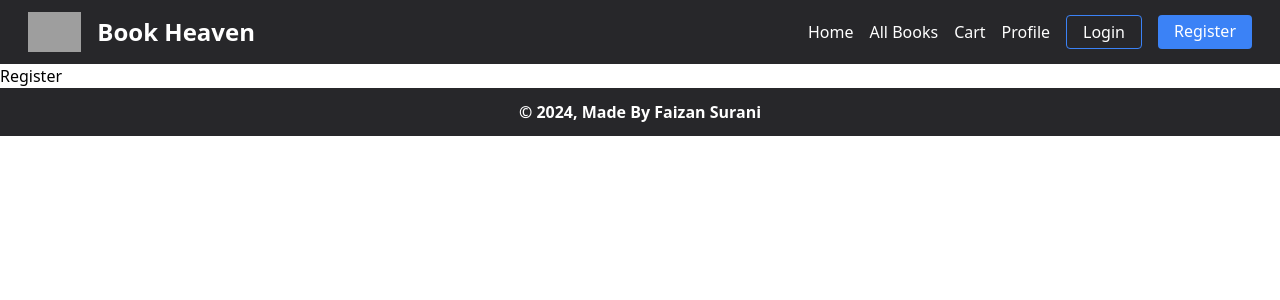
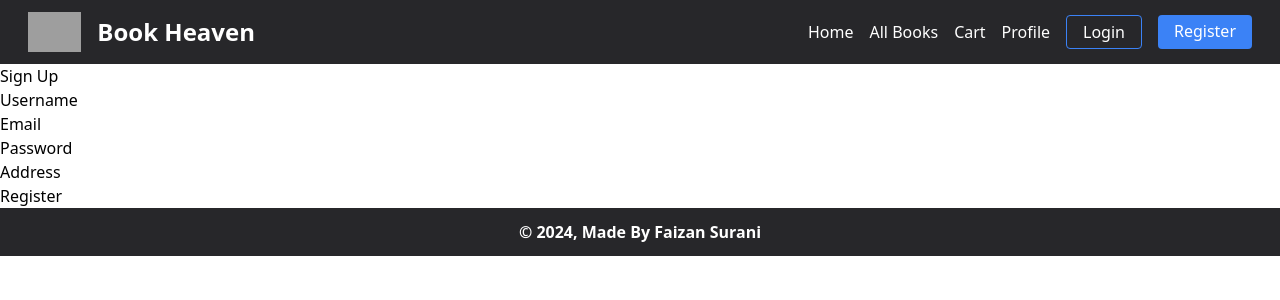
Before and after one commit to FaizanSurani/Projects, a React (Vite) app in the folder Book-Store-Web-App/client/: page /register in a window 1280 px wide. Shown: the top 300 px of the page. Built offline with nearby package versions, Linux system fonts and the light colour scheme; grey boxes are pictures that could not be loaded.

Commit message:
Create register page form and Add Loader in bookDetails page

```diff
--- a/Book-Store-Web-App/client/src/components/BookDetails.jsx
+++ b/Book-Store-Web-App/client/src/components/BookDetails.jsx
@@ -20,15 +20,19 @@ export default function BookDetails() {
   return (
     <>
       {bookDetails && (
-        <div className="px-12 py-8 bg-zinc-900 flex gap-8">
-          <div className="bg-zinc-800 rounded p-4 h-[88vh] w-3/6 flex justify-center items-center">
-            <img className="h-[70vh]" src={bookDetails.url} alt="/" />
+        <div className="px-8 md:px-12 py-8 bg-zinc-900 flex md:flex-row flex-col gap-8">
+          <div className="bg-zinc-800 rounded p-4 h-[60vh] lg:h-[88vh] lg:w-3/6 w-full flex justify-center items-center">
+            <img
+              className="lg:h-[70vh] h-[50vh] rounded"
+              src={bookDetails.url}
+              alt="/"
+            />
           </div>
-          <div className="p-4 w-3/6">
+          <div className="p-4 lg:w-3/6 w-full">
             <h1 className="text-4xl text-zinc-300 font-semibold">
               {bookDetails.title}
             </h1>
-            <p className="text-zinc-400 mt-1">{bookDetails.author}</p>
+            <p className="text-zinc-400 mt-1">by {bookDetails.author}</p>
             <p className="text-zinc-500 mt-4 text-xl">
               {bookDetails.description}
             </p>
--- a/Book-Store-Web-App/client/src/pages/Register.jsx
+++ b/Book-Store-Web-App/client/src/pages/Register.jsx
@@ -1,5 +1,26 @@
 import React from "react";
 
 export default function Register() {
-  return <div>Register</div>;
+  return (
+    <>
+      <div>
+        <form>
+          <h1>Sign Up</h1>
+          <label htmlFor="">Username</label>
+          <input type="text" name="username" />
+          <br />
+          <label htmlFor="">Email</label>
+          <input type="email" name="email" />
+          <br />
+          <label htmlFor="">Password</label>
+          <input type="password" name="password" />
+          <br />
+          <label htmlFor="">Address</label>
+          <input type="text" name="address" />
+          <br />
+          <button>Register</button>
+        </form>
+      </div>
+    </>
+  );
 }
```
